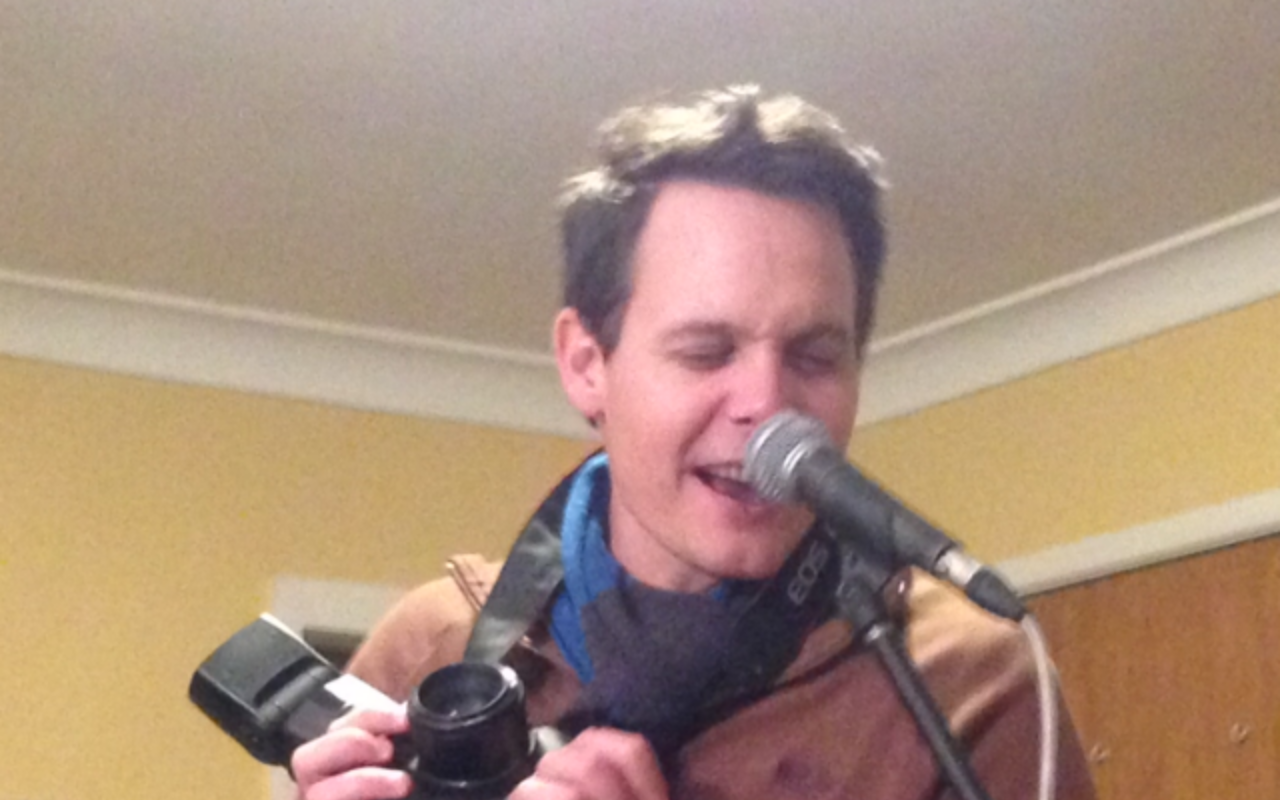
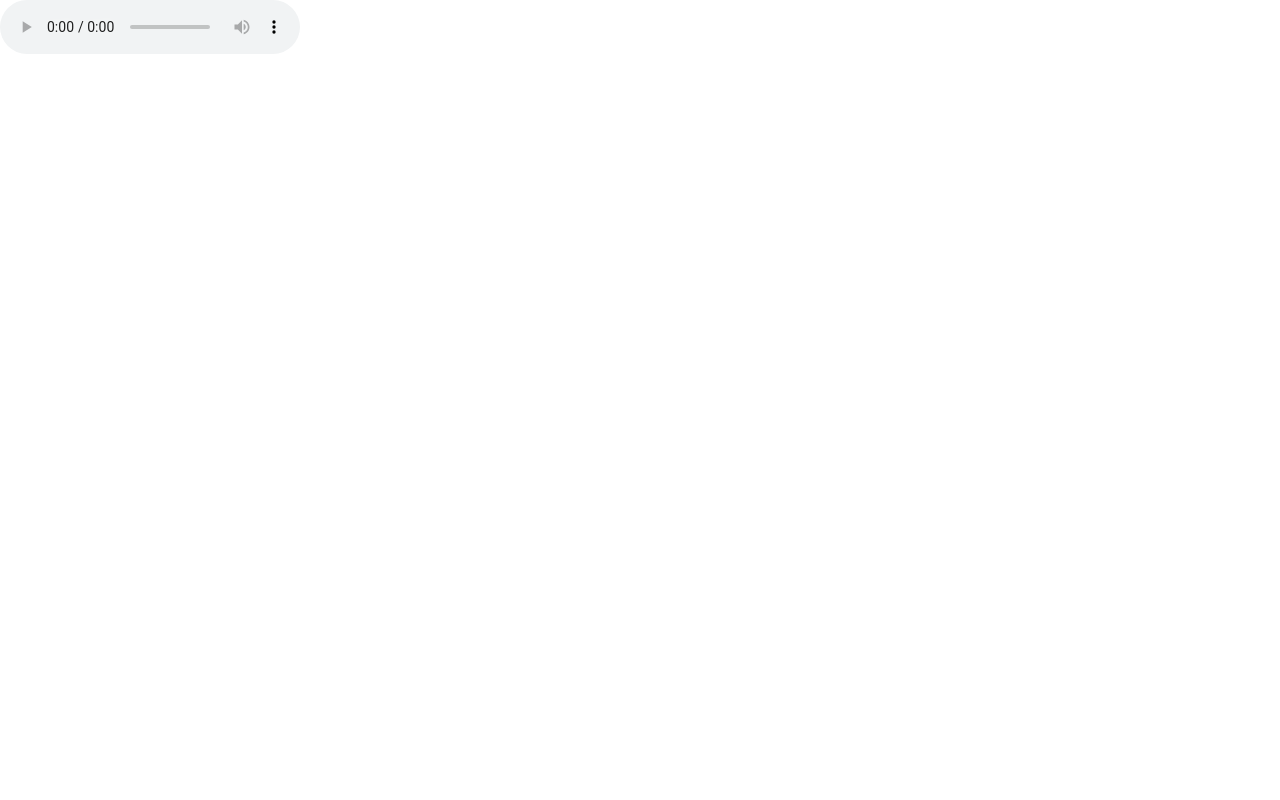
Before and after one commit to jpppps/jpppps.github.io, a plain HTML site: page index.html in a window 1280 px wide. Shown: the top 800 px of the page. Drawn offline with Linux system fonts and the light colour scheme.

Commit message:
bye image

```diff
--- a/index.html
+++ b/index.html
@@ -1,7 +1,6 @@
 <!DOCTYPE HTML>
 <html>
 <body style="margin:0px">
-  <img src="john.png" style="width:100%">
   <audio controls>
     <source src="jpppps.wav" type="audio/wav">
   </audio>
```
